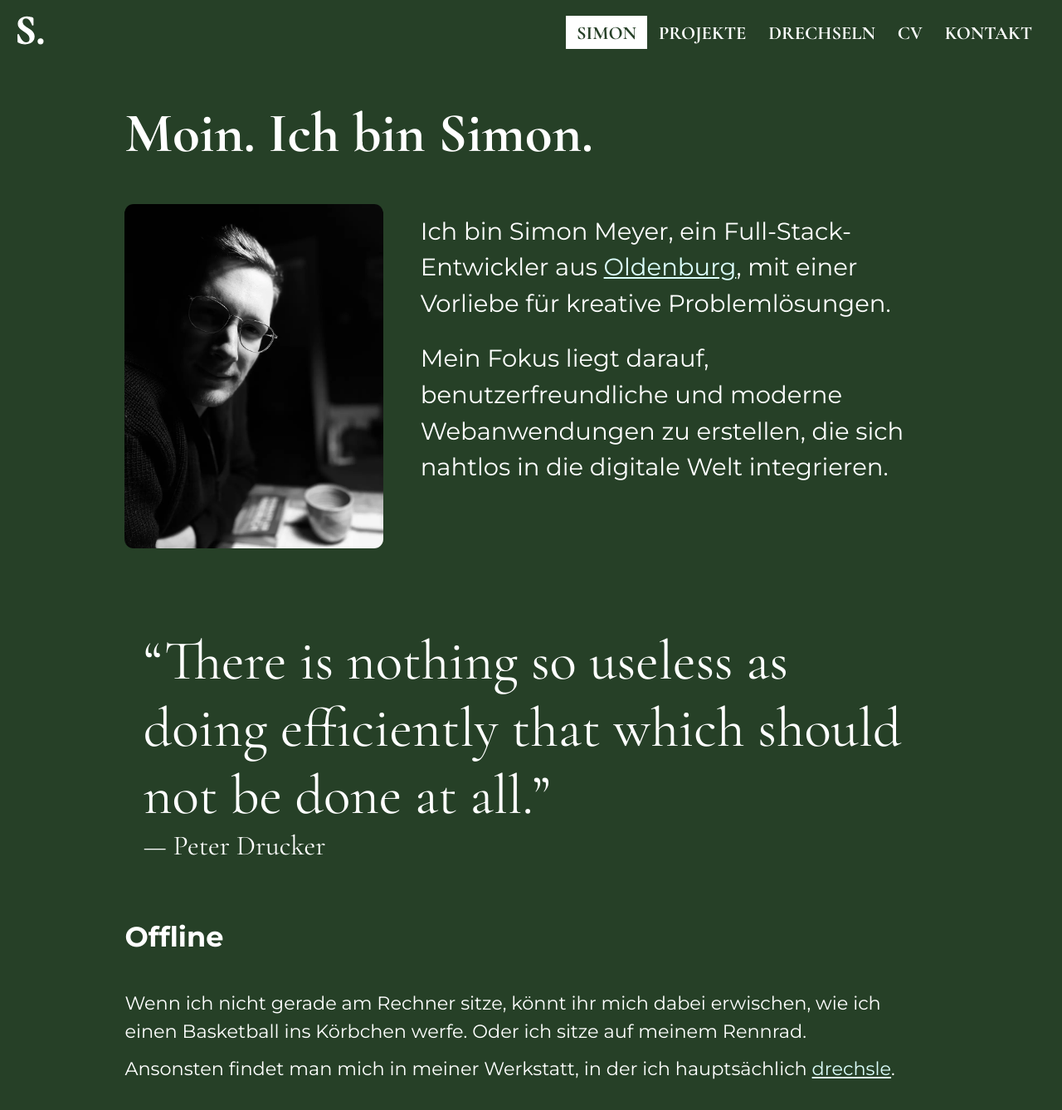
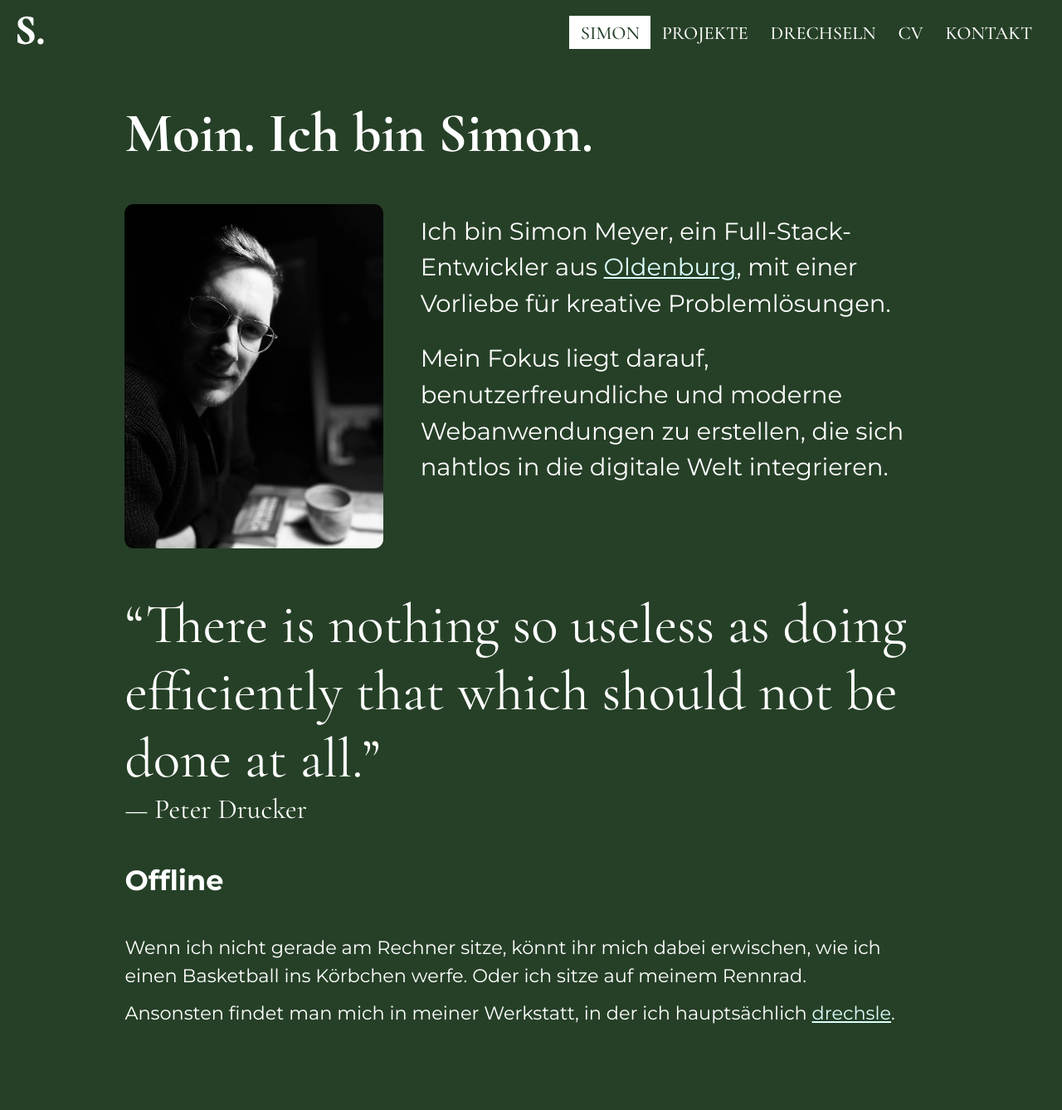
Before and after one commit to heinbl/smey.one, a Next.js app: page /simon in a window 1280 px wide. Shown: the top 1338 px of the page at 83% size. After the commit the page ends 1294 px from the top, so only its background shows below. Built offline with nearby package versions, Linux system fonts and the light colour scheme.

Commit message:
grammar fixes improve quote margins on /simon

```diff
--- a/components/About/About.tsx
+++ b/components/About/About.tsx
@@ -58,7 +58,7 @@ const About: React.FC<AboutProps> = (): JSX.Element => {
         <h2>Skills</h2>
         <div className={appStyles.inlineContainer}>
 */}
-          <figure className={ [ appStyles.mediumMargin, appStyles.quote ].join(" ") }>
+          <figure className={ [ appStyles.quote ].join(" ") }>
             <q>
             There is nothing so useless as doing efficiently that which should not be done at all.
             </q>
--- a/components/Header/Header.module.css
+++ b/components/Header/Header.module.css
@@ -186,7 +186,7 @@
     transition: color ease-in .15s;
     padding: 0.3rem 0.6rem;
     text-transform: uppercase;
-    font-weight: bold;
+    font-weight: 500;
 }
 
 .navItemSelected {
--- a/pages/drechseln.tsx
+++ b/pages/drechseln.tsx
@@ -27,7 +27,7 @@ const Drechseln: NextPage<PageProps> = ({ imagePaths }) => {
             <p>
                 So wird aus einem Stück <strong>Feuerholz </strong>beispielsweise eine
                 <strong> Pfeffermühle</strong>, oder ein <strong>Kerzenständer</strong>.
-                Vorraussetzung ist meist nur ein scharfes Werkzeug. Und natürlich eine
+                Voraussetzung ist meist nur ein scharfes Werkzeug. Und natürlich eine
                 <i> Drechselbank ;)</i>.
             </p>
             <p>&nbsp;</p>
--- a/styles/App.module.css
+++ b/styles/App.module.css
@@ -49,12 +49,12 @@
 }
 
 .quote {
-    padding: 1rem;
     flex: 1 1 100%;
     justify-content: center;
     align-items: center;
     font-family: 'Cormorant Garamond', serif;
     font-size: 3rem;
+    margin: 0 0 2rem 0;
 }
 
 .quote figcaption {
@@ -244,6 +244,9 @@ a:hover > .primaryText {
 }
 
 @media screen and (min-width: 1200px) {
+    .quote {
+        margin: 1rem 0 2rem 0;
+    }
     .containerM0 {
         flex-direction: row;
     }
```
